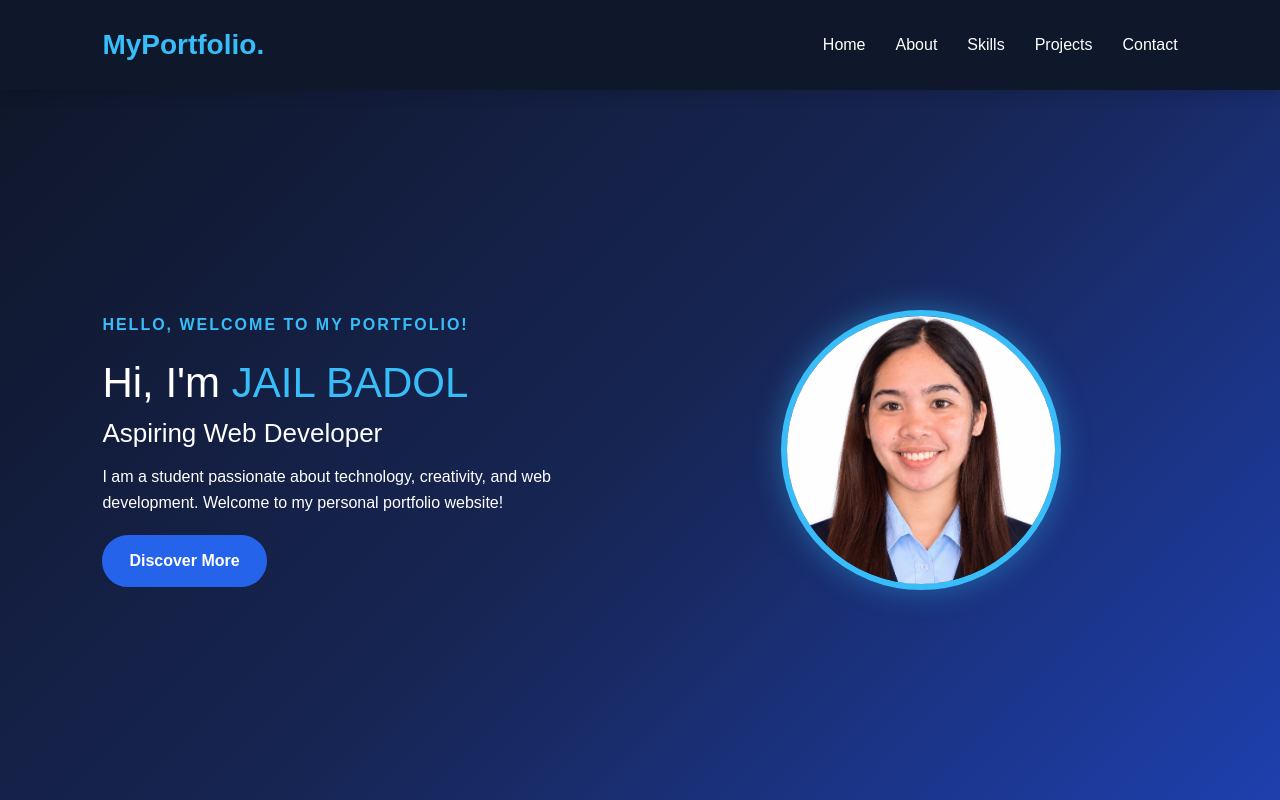
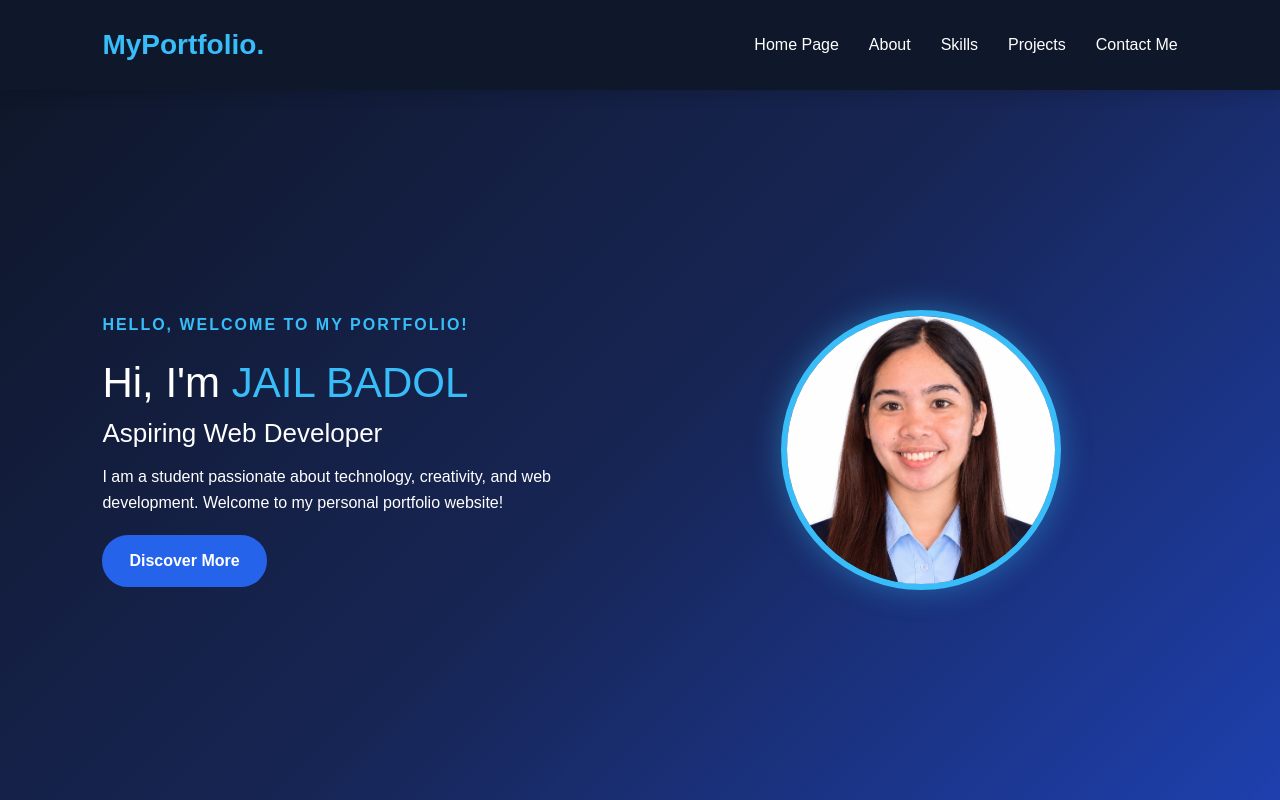
Before and after one commit to jailbadol487/BADOL-PROJECT-1, a plain HTML site: page index.html in a window 1280 px wide. Shown: the top 800 px of the page. Drawn offline with nearby package versions, Linux system fonts and the light colour scheme.

Commit message:
Update portfolio navigation menu

```diff
--- a/index.html
+++ b/index.html
@@ -23,11 +23,11 @@
             <h2 class="logo">MyPortfolio.</h2>
 
             <ul class="nav-links">
-                <li><a href="#home">Home</a></li>
+                <li><a href="#home">Home Page</a></li>
                 <li><a href="#about">About</a></li>
                 <li><a href="#skills">Skills</a></li>
                 <li><a href="#projects">Projects</a></li>
-                <li><a href="#contact">Contact</a></li>
+                <li><a href="#contact">Contact Me</a></li>
             </ul>
         </nav>
     </header>
```
